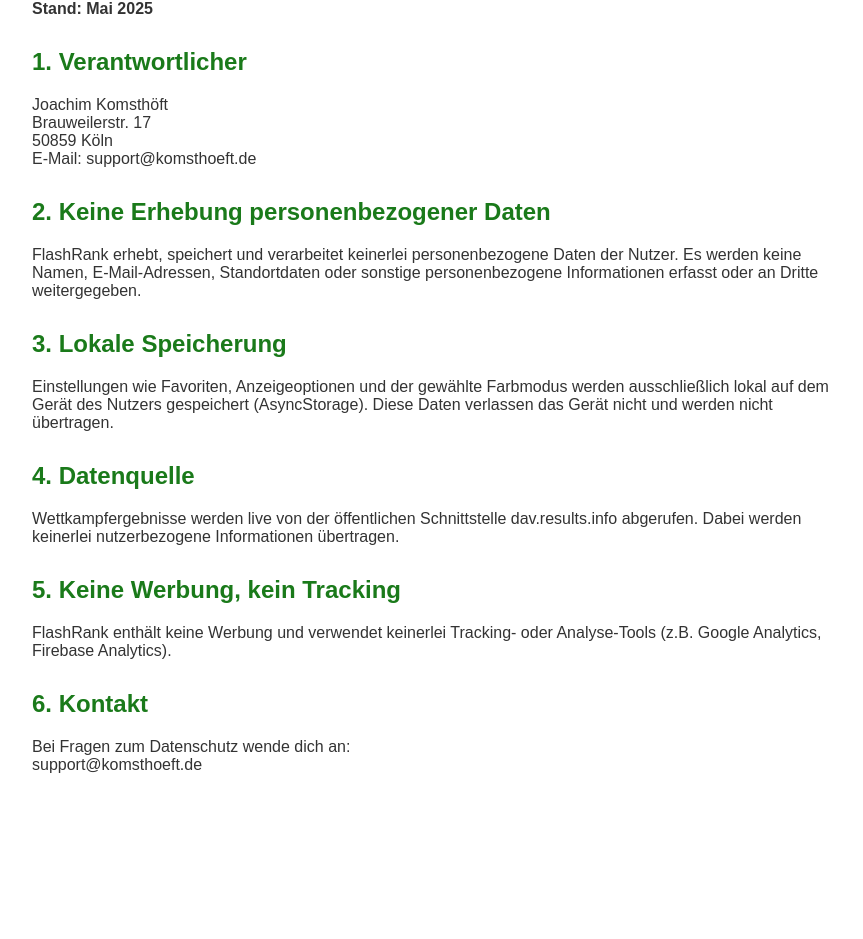
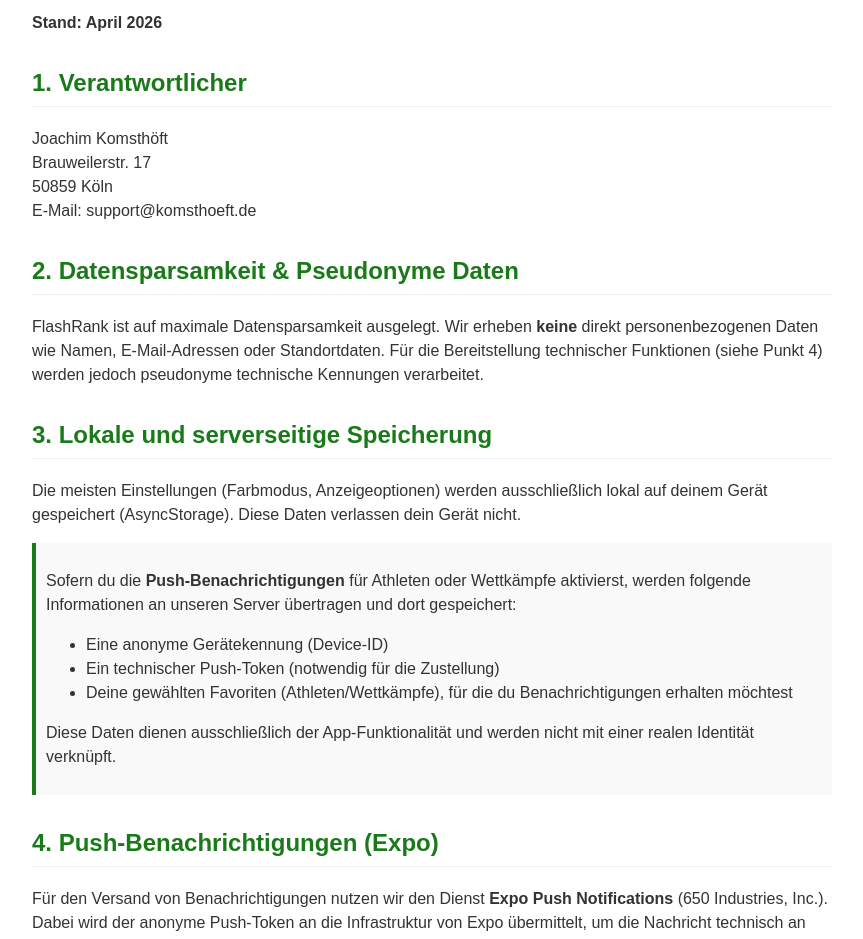
Before and after one commit to jklife78/flashrank-privacy, a plain HTML site: page index.html in a window 1280 px wide. Shown: the part 98-1037 px from the top of the page, without its empty margins (208-1071 px from the left). Before the commit the page ends 912 px from the top, so only its background shows below. Drawn offline with Linux system fonts and the light colour scheme.

Commit message:
Update privacy policy details in index.html

```diff
--- a/index.html
+++ b/index.html
@@ -6,14 +6,15 @@
   <title>FlashRank – Datenschutzerklärung</title>
   <style>
     body { font-family: Arial, sans-serif; max-width: 800px;
-           margin: 40px auto; padding: 0 20px; color: #333; }
+           margin: 40px auto; padding: 0 20px; color: #333; line-height: 1.5; }
     h1 { color: #1a7a1a; }
-    h2 { color: #1a7a1a; margin-top: 30px; }
+    h2 { color: #1a7a1a; margin-top: 30px; border-bottom: 1px solid #eee; padding-bottom: 5px; }
+    .highlight { background-color: #f9f9f9; padding: 10px; border-left: 4px solid #1a7a1a; margin: 10px 0; }
   </style>
 </head>
 <body>
   <h1>Datenschutzerklärung – FlashRank</h1>
-  <p><strong>Stand: Mai 2025</strong></p>
+  <p><strong>Stand: April 2026</strong></p>
 
   <h2>1. Verantwortlicher</h2>
   <p>Joachim Komsthöft<br>
@@ -21,30 +22,32 @@
   50859 Köln<br>
   E-Mail: support@komsthoeft.de</p>
 
-  <h2>2. Keine Erhebung personenbezogener Daten</h2>
-  <p>FlashRank erhebt, speichert und verarbeitet keinerlei
-  personenbezogene Daten der Nutzer. Es werden keine Namen,
-  E-Mail-Adressen, Standortdaten oder sonstige personenbezogene
-  Informationen erfasst oder an Dritte weitergegeben.</p>
+  <h2>2. Datensparsamkeit & Pseudonyme Daten</h2>
+  <p>FlashRank ist auf maximale Datensparsamkeit ausgelegt. Wir erheben <strong>keine</strong> direkt personenbezogenen Daten wie Namen, E-Mail-Adressen oder Standortdaten. Für die Bereitstellung technischer Funktionen (siehe Punkt 4) werden jedoch pseudonyme technische Kennungen verarbeitet.</p>
 
-  <h2>3. Lokale Speicherung</h2>
-  <p>Einstellungen wie Favoriten, Anzeigeoptionen und der
-  gewählte Farbmodus werden ausschließlich lokal auf dem Gerät
-  des Nutzers gespeichert (AsyncStorage). Diese Daten verlassen
-  das Gerät nicht und werden nicht übertragen.</p>
+  <h2>3. Lokale und serverseitige Speicherung</h2>
+  <p>Die meisten Einstellungen (Farbmodus, Anzeigeoptionen) werden ausschließlich lokal auf deinem Gerät gespeichert (AsyncStorage). Diese Daten verlassen dein Gerät nicht.</p>
+  <div class="highlight">
+    <p>Sofern du die <strong>Push-Benachrichtigungen</strong> für Athleten oder Wettkämpfe aktivierst, werden folgende Informationen an unseren Server übertragen und dort gespeichert:</p>
+    <ul>
+      <li>Eine anonyme Gerätekennung (Device-ID)</li>
+      <li>Ein technischer Push-Token (notwendig für die Zustellung)</li>
+      <li>Deine gewählten Favoriten (Athleten/Wettkämpfe), für die du Benachrichtigungen erhalten möchtest</li>
+    </ul>
+    <p>Diese Daten dienen ausschließlich der App-Funktionalität und werden nicht mit einer realen Identität verknüpft.</p>
+  </div>
 
-  <h2>4. Datenquelle</h2>
-  <p>Wettkampfergebnisse werden live von der öffentlichen
-  Schnittstelle dav.results.info abgerufen. Dabei werden
-  keinerlei nutzerbezogene Informationen übertragen.</p>
+  <h2>4. Push-Benachrichtigungen (Expo)</h2>
+  <p>Für den Versand von Benachrichtigungen nutzen wir den Dienst <strong>Expo Push Notifications</strong> (650 Industries, Inc.). Dabei wird der anonyme Push-Token an die Infrastruktur von Expo übermittelt, um die Nachricht technisch an dein Gerät zuzustellen.</p>
 
-  <h2>5. Keine Werbung, kein Tracking</h2>
-  <p>FlashRank enthält keine Werbung und verwendet keinerlei
-  Tracking- oder Analyse-Tools (z.B. Google Analytics,
-  Firebase Analytics).</p>
+  <h2>5. Datenquelle & Server-Protokolle</h2>
+  <p>Wettkampfergebnisse werden von der öffentlichen Schnittstelle <em>dav.results.info</em> abgerufen. Um die Stabilität unseres Proxy-Servers zu gewährleisten und Missbrauch vorzubeugen, werden IP-Adressen kurzzeitig verarbeitet (Rate Limiting). Es erfolgt keine dauerhafte Speicherung oder Profilbildung basierend auf deiner IP-Adresse.</p>
 
-  <h2>6. Kontakt</h2>
-  <p>Bei Fragen zum Datenschutz wende dich an:<br>
-  support@komsthoeft.de</p>
+  <h2>6. Keine Werbung, kein Tracking</h2>
+  <p>FlashRank ist eine werbefreie Fan-App. Wir verwenden keine Analyse-Tools (wie Google Analytics oder Firebase) zur Auswertung deines Nutzerverhaltens.</p>
+
+  <h2>7. Kontakt</h2>
+  <p>Bei Fragen zum Datenschutz wende dich bitte an:<br>
+  <a href="mailto:support@komsthoeft.de">support@komsthoeft.de</a></p>
 </body>
 </html>
```
